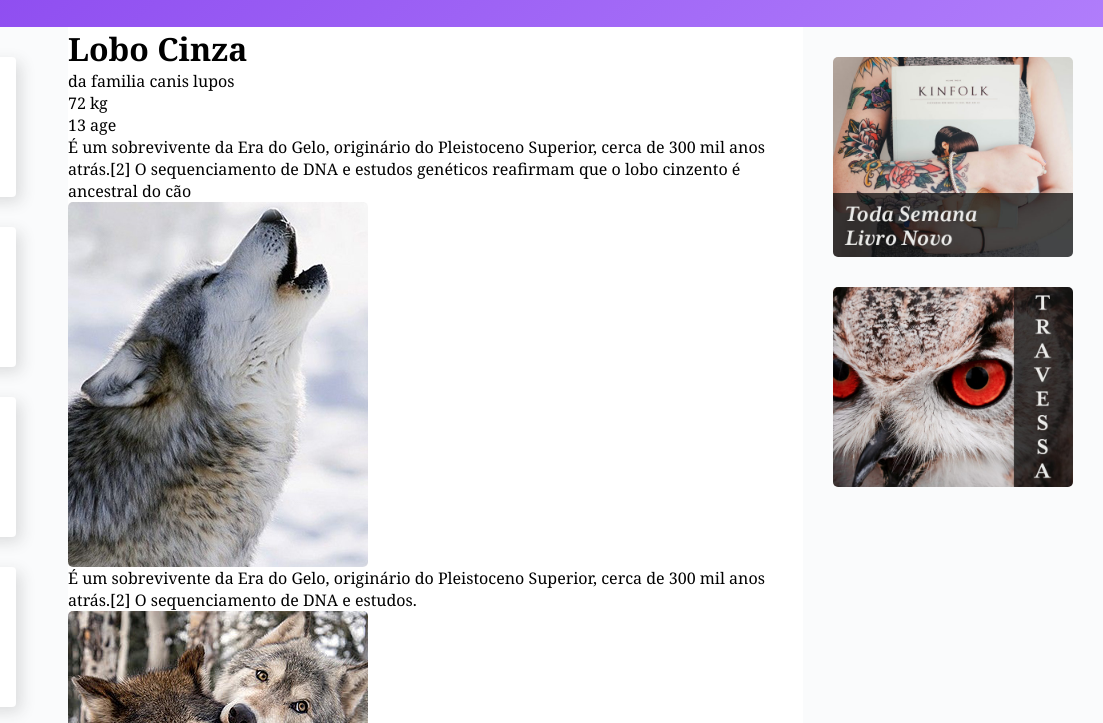
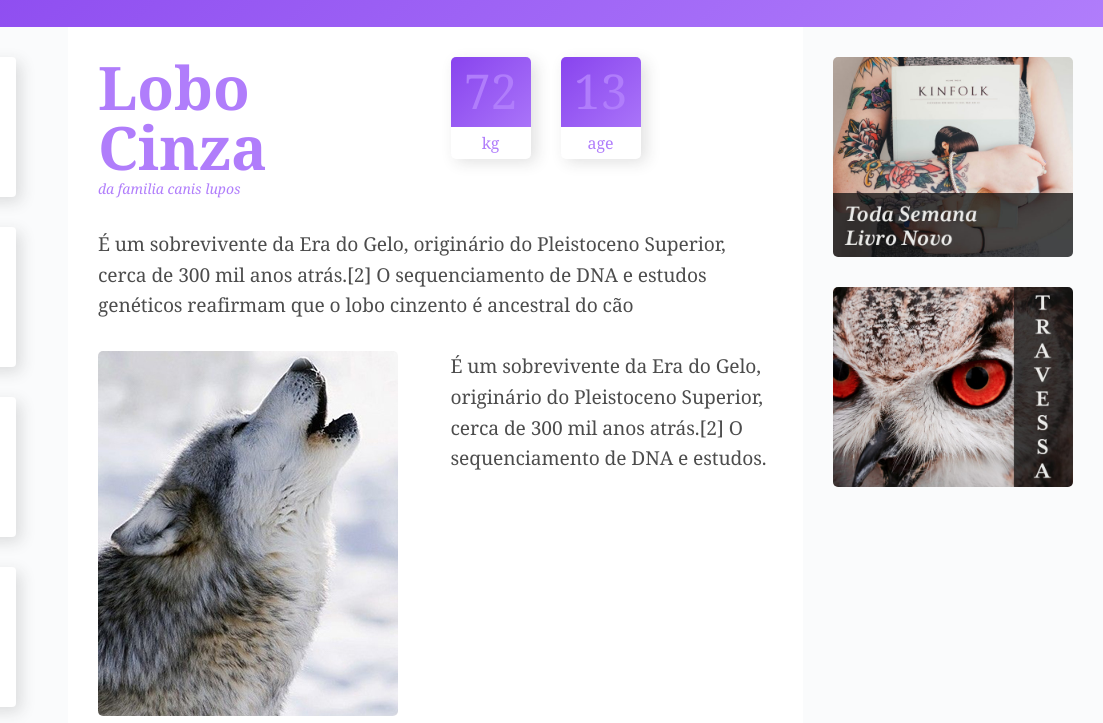
Before and after one commit to mariaemf/wildbeast, a plain HTML site: page index.html in a window 1280 px wide. Shown: the part 77-800 px from the top of the page, 177-1280 px from the left. Drawn offline with Linux system fonts and the light colour scheme; a web font is replaced by a local one.

Commit message:
Novas estilizações no css visando uma melhoria geral no conteudo do site

```diff
--- a/index.html
+++ b/index.html
@@ -48,7 +48,9 @@
           <span class="rotulo">age</span>
         </div>
       </div>
-      <p>É um sobrevivente da Era do Gelo, originário do Pleistoceno Superior, cerca de 300 mil anos atrás.[2] O
+      <p class="col-wide">É um sobrevivente da Era do Gelo, originário do Pleistoceno Superior, cerca de 300 mil anos
+        atrás.[2]
+        O
         sequenciamento de DNA e estudos genéticos reafirmam que o lobo cinzento é ancestral do cão </p>
 
       <img src="img/wolf1.jpg" alt="lobo">
@@ -66,8 +68,9 @@
         os lobos indianos e árabes, 25 kg.[7] Embora raros, lobos com mais de 77 kg foram encontrados no Alasca,
         Canadá,[8] e na antiga União Soviética.</p>
 
-      <blockquote class="citacao">
-        <p>“Há algo no uivar do lobo que tira um h omem do aqui e agora e o transporta para uma floresta da mente.”</p>
+      <blockquote class="citacao col-wide">
+        <p>“Há algo no uivar do lobo que tira um homem do aqui e agora e o transporta para uma
+          floresta da mente.”</p>
       </blockquote>
 
       <ul class="atributos">
@@ -87,7 +90,7 @@
           sequenciamento de DNA e estudos genéticos reafirmam que o lobo cinzento é ancestral do cão doméstico.</p>
       </div>
 
-      <img src="./img/wolf3.jpg" alt="lobo3">
+      <img class="col-wide" src="./img/wolf3.jpg" alt="lobo3">
 
     </main>
     <aside class="anuncios">
--- a/style.css
+++ b/style.css
@@ -91,7 +91,86 @@ background: #B07DFB;
 
 .content {
   grid-area: content;
+  max-width: 900px;
+  margin: 0 auto;
+  padding: 30px;
+  display: grid;
+  grid-template-columns: 1fr 1fr ;
+  grid-gap: 30px;
 }
+.col-wide {
+  grid-column: 1/-1;
+}
+.imagem-1 {
+  grid-row: span 2;
+ align-self: end;
+}
+.item-2 {
+  align-self: end;
+}
+/*Estilos content */
+p {
+  font-size: 1.2em;
+  line-height: 1.6;
+  letter-spacing: -0.005em;
+  color: rgba(0, 0, 0, 0.7);
+}
+.informacoes p + p {
+  margin-top: 30px;
+}
+/* titulo */
+.titulo {
+  color: #B07DFB;
+}
+.titulo h1 {
+  font-size: 3.75em;
+  line-height: 1;
+  font-weight: 700;
+}
+.titulo span {
+  font-size: 0.875em;
+  font-style: italic;
+}
+/* caracteristicas */
+.caracteristicas {
+  display: flex;
+  align-items: flex-start;
+}
+.caracteristicas span {
+display: block;
+}
+
+.caracteristicas > div {
+width: 80px;
+text-align: center;
+background: linear-gradient(135deg, #8844ee, #B07DFB);
+border-radius: 5px;
+box-shadow:5px 5px 15px 0px rgba(44, 44, 44, 0.15) ;
+position: relative;
+}
+
+.caracteristicas > div:first-child{
+  margin-right: 30px;
+}
+
+.numero {
+  color: #B07DFB;
+  font-size: 3em;
+  line-height: 1;
+  margin: 10px auto;
+}
+.rotulo {
+  background: white;
+  border-radius: 0 0 5px 5px;
+  color: #B07DFB;
+  padding: 5px 0;
+  position: relative;
+ top: 2px;
+
+}
+
+
+
 
 /*Anuncios*/
 .anuncios {
@@ -102,10 +181,6 @@ background: #B07DFB;
   padding: 30px;
   gap: 30px;
 }
-
-
-
-
 
 /*Footer */
 .footer {
```
